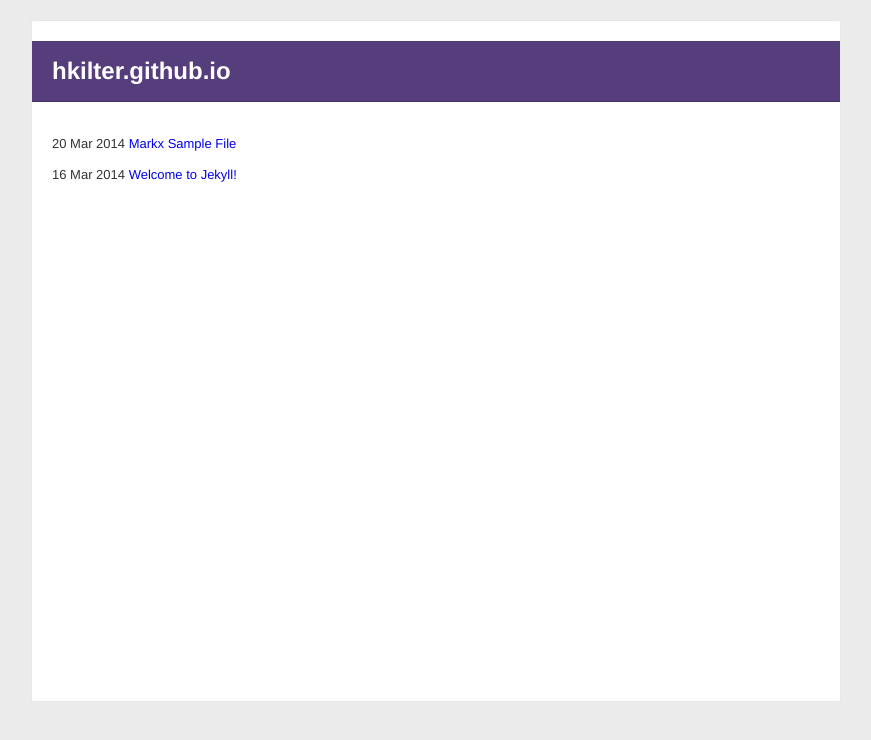
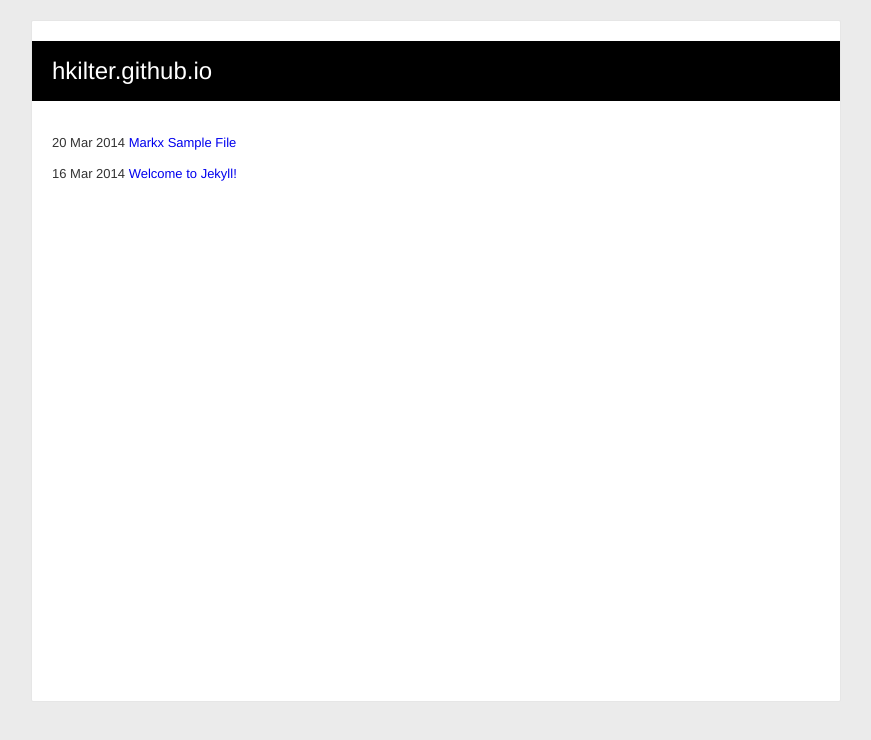
Before and after one commit to hkilter/hkilter-old.github.io, a Jekyll site: the page built from index.html, in a window 1280 px wide. Shown: the top 740 px of the page, without its empty margins (204-1075 px from the left). Built offline with Jekyll 4.4.1, drawn with Linux system fonts in a browser that asks for light colours; some web fonts are replaced; Markdown is read by kramdown in place of the engine named in the settings.

Commit message:
Update main.css

```diff
--- a/css/main.css
+++ b/css/main.css
@@ -31,14 +31,11 @@
 }
 
 header {
-	background: #563d7c;
-	border-bottom: 1px solid #463265;
-	font-weight: bold;
+	background: #000000;
+	font-weight: normal;
 	height: 60px;
 	line-height: 60px;
-	/*width: 100%;*/
 	z-index: 300;
-	box-shadow: 0 1px 0 rgba(255,255,255,.1);
 	margin: 0px -20px 0px -20px;
 }
 
```
